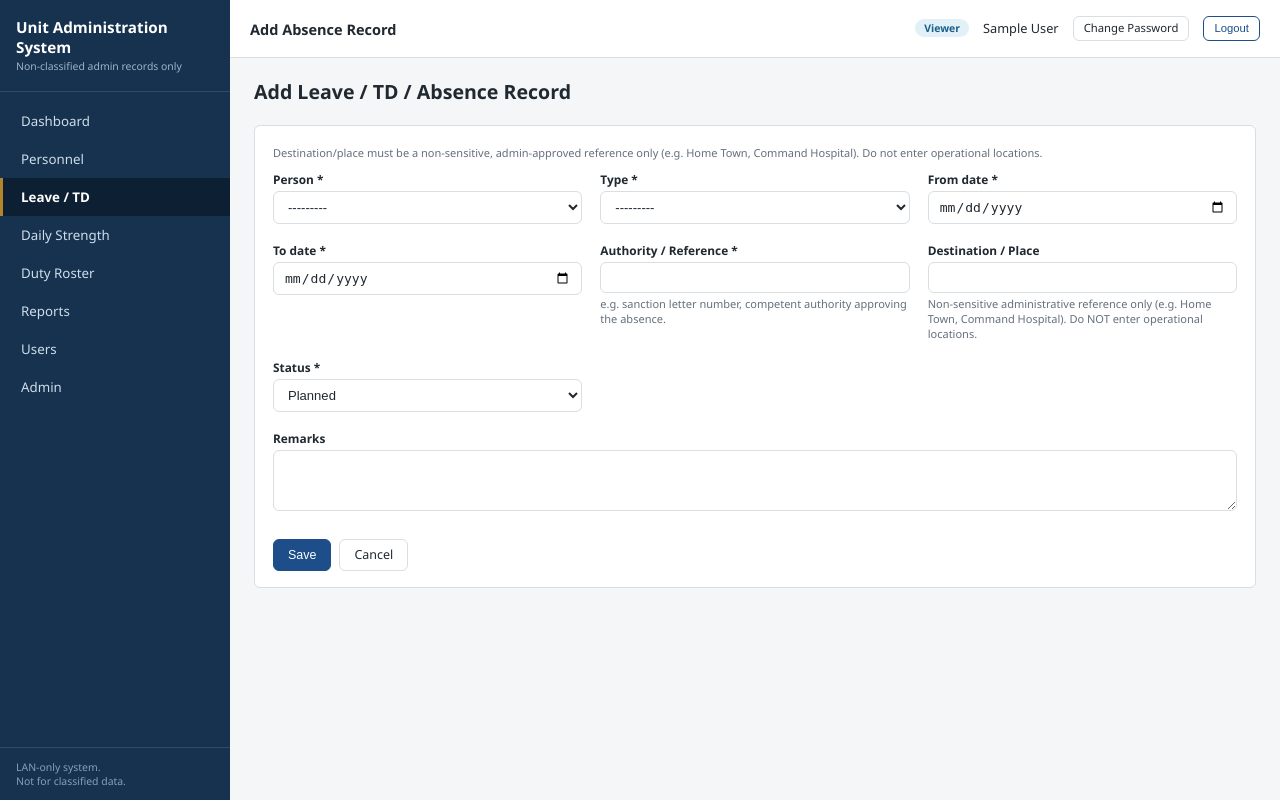
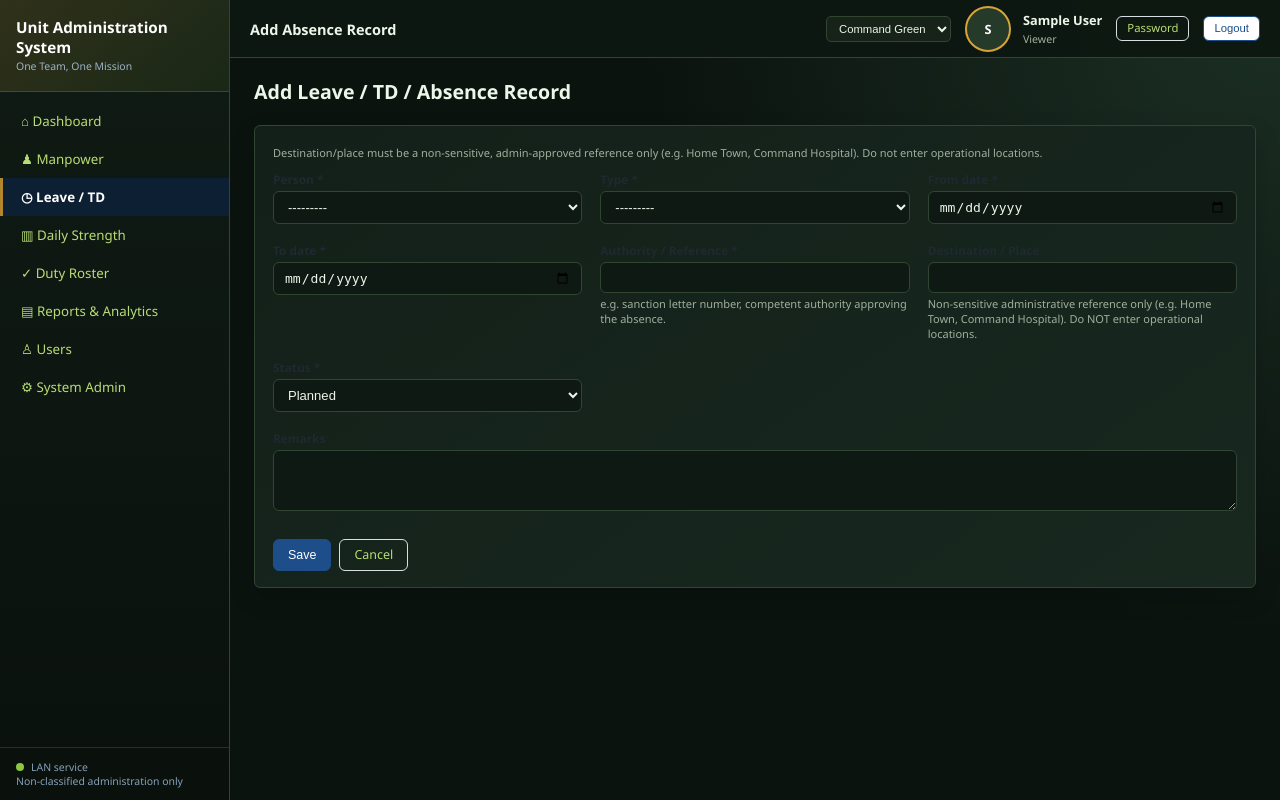
Before and after one commit to 7207185957/Indbatt-3, a Django app: page /absence/add/ in a window 1280 px wide. Run offline with Django 4.2, Linux system fonts and the light colour scheme; the visitor is signed in with stand-in values (Sample User, id 1); data that the repository does not hold is empty.

Commit message:
Redesign shared shell with theme switcher and branch profile

```diff
--- a/templates/base.html
+++ b/templates/base.html
@@ -6,29 +6,31 @@
   <meta name="viewport" content="width=device-width, initial-scale=1.0">
   <title>{% block title %}{{ UNIT_NAME }}{% endblock %}</title>
   <link rel="stylesheet" href="{% static 'css/style.css' %}">
+  <link rel="stylesheet" href="{% static 'css/command-theme.css' %}">
   {% block extra_head %}{% endblock %}
 </head>
-<body>
+<body data-theme="command">
 <div class="app-shell">
   <aside class="sidebar">
     <div class="sidebar-brand">
       {{ UNIT_NAME }}
-      <small>Non-classified admin records only</small>
+      <small>One Team, One Mission</small>
     </div>
     <ul class="sidebar-nav">
-      <li><a href="{% url 'dashboard:home' %}" class="{% if request.resolver_match.app_name == 'dashboard' %}active{% endif %}">Dashboard</a></li>
-      <li><a href="{% url 'personnel:list' %}" class="{% if request.resolver_match.app_name == 'personnel' %}active{% endif %}">Personnel</a></li>
-      <li><a href="{% url 'absence:list' %}" class="{% if request.resolver_match.app_name == 'absence' %}active{% endif %}">Leave / TD</a></li>
-      <li><a href="{% url 'strength:list' %}" class="{% if request.resolver_match.app_name == 'strength' %}active{% endif %}">Daily Strength</a></li>
-      <li><a href="{% url 'dutyroster:list' %}" class="{% if request.resolver_match.app_name == 'dutyroster' %}active{% endif %}">Duty Roster</a></li>
-      <li><a href="{% url 'reports:home' %}" class="{% if request.resolver_match.app_name == 'reports' %}active{% endif %}">Reports</a></li>
+      <li><a href="{% url 'dashboard:home' %}" class="{% if request.resolver_match.app_name == 'dashboard' %}active{% endif %}">⌂ Dashboard</a></li>
+      <li><a href="{% url 'personnel:list' %}" class="{% if request.resolver_match.app_name == 'personnel' %}active{% endif %}">♟ Manpower</a></li>
+      <li><a href="{% url 'absence:list' %}" class="{% if request.resolver_match.app_name == 'absence' %}active{% endif %}">◷ Leave / TD</a></li>
+      <li><a href="{% url 'strength:list' %}" class="{% if request.resolver_match.app_name == 'strength' %}active{% endif %}">▥ Daily Strength</a></li>
+      <li><a href="{% url 'dutyroster:list' %}" class="{% if request.resolver_match.app_name == 'dutyroster' %}active{% endif %}">✓ Duty Roster</a></li>
+      <li><a href="{% url 'reports:home' %}" class="{% if request.resolver_match.app_name == 'reports' %}active{% endif %}">▤ Reports & Analytics</a></li>
       {% if is_super_admin_user %}
-        <li><a href="{% url 'accounts:user_list' %}" class="{% if request.resolver_match.app_name == 'accounts' %}active{% endif %}">Users</a></li>
-        <li><a href="{% url 'admin:index' %}">Admin</a></li>
+        <li><a href="{% url 'accounts:user_list' %}" class="{% if request.resolver_match.app_name == 'accounts' %}active{% endif %}">♙ Users</a></li>
+        <li><a href="{% url 'admin:index' %}">⚙ System Admin</a></li>
       {% endif %}
     </ul>
     <div class="sidebar-footer">
-      LAN-only system.<br>Not for classified data.
+      <span class="status-dot"></span>LAN service<br>
+      Non-classified administration only
     </div>
   </aside>
 
@@ -37,9 +39,18 @@
       <div class="topbar-title">{% block page_title %}{% endblock %}</div>
       <div class="topbar-user">
         {% if user.is_authenticated %}
-          <span class="role-chip">{{ user.get_role_display|default:"" }}</span>
-          <span>{{ user.get_full_name|default:user.username }}</span>
-          <a href="{% url 'accounts:my_password' %}" class="btn btn-outline btn-sm">Change Password</a>
+          <select id="themePicker" class="theme-picker" aria-label="Theme">
+            <option value="command">Command Green</option>
+            <option value="standard">Standard Light</option>
+          </select>
+          <div class="branch-profile">
+            <div class="branch-avatar">{{ user.first_name|first|default:user.username|first|upper }}</div>
+            <div>
+              <strong>{% if user.rank %}{{ user.rank }} {% endif %}{{ user.get_full_name|default:user.username }}</strong>
+              <small>{{ user.company.name|default:user.get_role_display }}</small>
+            </div>
+          </div>
+          <a href="{% url 'accounts:my_password' %}" class="btn btn-outline btn-sm">Password</a>
           <form action="{% url 'logout' %}" method="post" style="display:inline;">
             {% csrf_token %}
             <button type="submit" class="btn btn-secondary btn-sm">Logout</button>
@@ -58,5 +69,19 @@
     </main>
   </div>
 </div>
+<script>
+(function () {
+  const picker = document.getElementById('themePicker');
+  const saved = localStorage.getItem('unitAdminTheme') || 'command';
+  document.body.dataset.theme = saved;
+  if (picker) {
+    picker.value = saved;
+    picker.addEventListener('change', function () {
+      document.body.dataset.theme = this.value;
+      localStorage.setItem('unitAdminTheme', this.value);
+    });
+  }
+})();
+</script>
 </body>
 </html>
```
